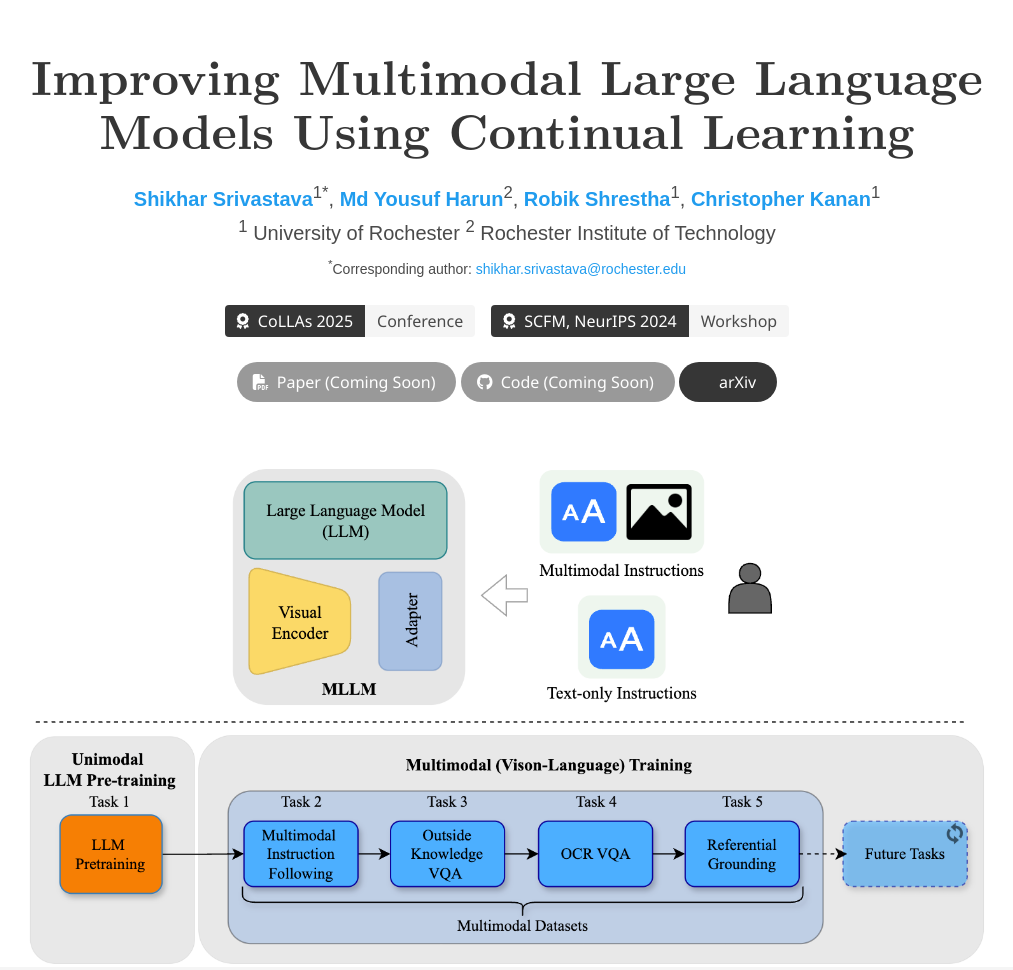
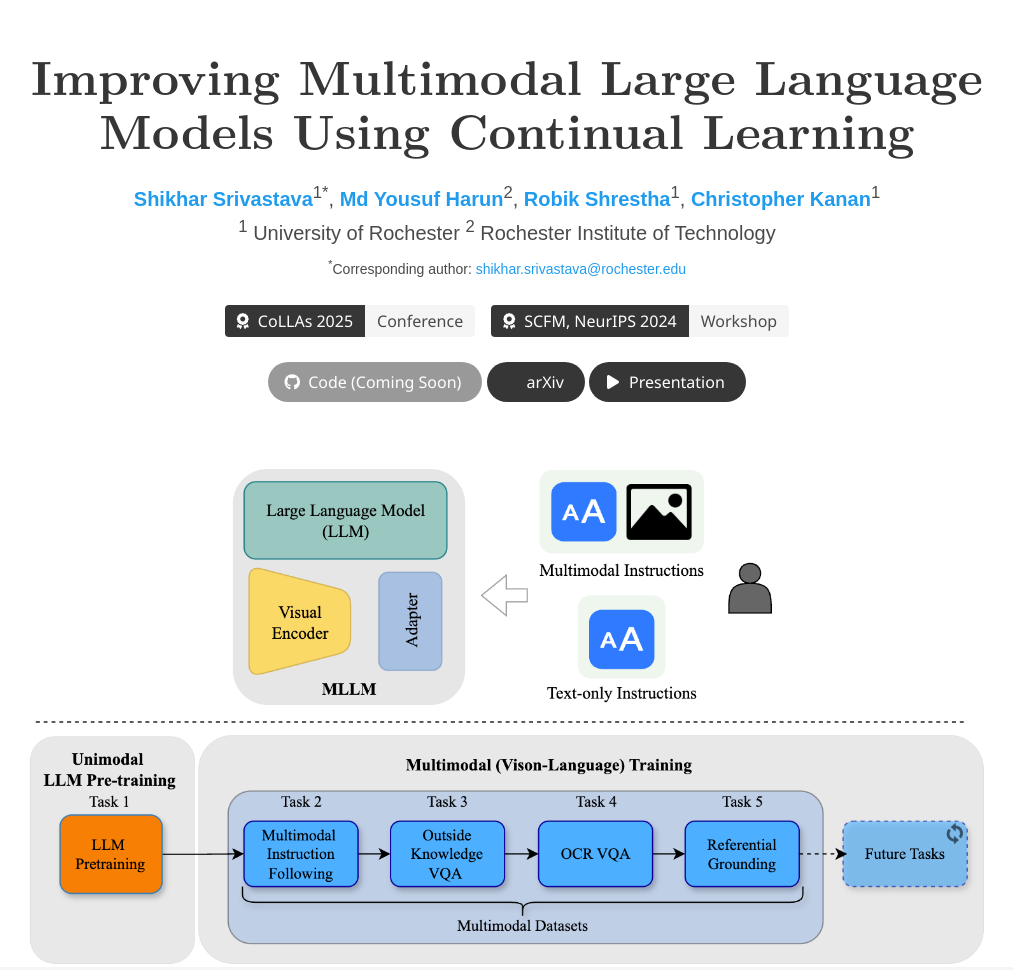
Before and after one commit to shikhar-srivastava/cl-for-improving-mllms, a plain HTML site: page index.html in a window 1280 px wide. Shown: the top 970 px of the page, without its empty margins (133-1146 px from the left). Drawn offline with nearby package versions, Linux system fonts and the light colour scheme; some icons are missing; a web font is replaced by a local one.

Commit message:
update paper and presentation

```diff
--- a/index.html
+++ b/index.html
@@ -101,14 +101,8 @@
              </div>
            </div>
 
-                      <div class="column has-text-centered">
+              <div class="column has-text-centered">
               <div class="publication-links">
-                <span class="link-block">
-                  <a href="#" class="external-link button is-normal is-rounded is-dark" style="opacity: 0.5; pointer-events: none;">
-                    <span class="icon"><i class="fas fa-file-pdf"></i></span>
-                    <span>Paper (Coming Soon)</span>
-                  </a>
-                </span>
                 <span class="link-block">
                   <a href="#" class="external-link button is-normal is-rounded is-dark" style="opacity: 0.5; pointer-events: none;">
                     <span class="icon"><i class="fab fa-github"></i></span>
@@ -121,6 +115,13 @@
                     <span>arXiv</span>
                   </a>
                 </span>
+                <span class="link-block">
+                  <a href="https://lifelong-ml.cc/Conferences/2025/acceptedpapersandvideos/conf-2025-8" target="_blank" class="external-link button is-normal is-rounded is-dark">
+                    <span class="icon"><i class="fas fa-play"></i></span>
+                    <span>Presentation</span>
+                  </a>
+                </span>
+
             </div>
           </div>
         </div>
```
Also changed, not shown: 1 other file.
